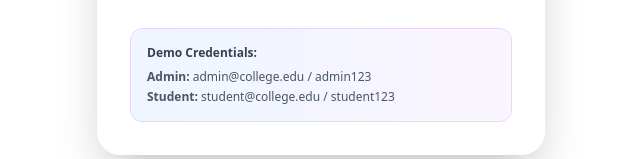
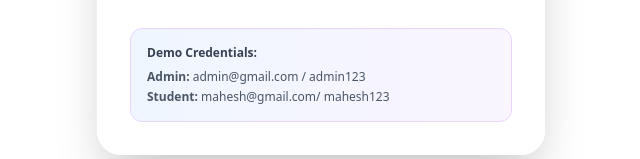
Before and after one commit to Maheshpawar01/payplex_assignment, a React app in the folder frontend/: page /login in a window 1280 px wide. Shown: the part 489-648 px from the top of the page, without its empty margins (319-959 px from the left). Built offline with nearby package versions, Linux system fonts and the light colour scheme; the HTML template or start-up script is replaced by a standard one.

Commit message:
add demo credentials

```diff
--- a/frontend/src/components/Dashboard.jsx
+++ b/frontend/src/components/Dashboard.jsx
@@ -310,7 +310,7 @@ const Dashboard = ({ setIsAuthenticated }) => {
       {/* Profile Modal */}
 {viewProfile && (
   <div className="fixed inset-0 bg-black/60 backdrop-blur-sm flex items-center justify-center p-4 z-50 animate-fadeIn">
-    <div className="bg-white rounded-2xl shadow-2xl max-w-md w-full max-h-[70vh] overflow-y-auto transform transition-all animate-slideUp">
+    <div className="bg-white rounded-2xl shadow-2xl max-w-md w-full max-h-[80vh] overflow-y-auto transform transition-all animate-slideUp">
       {/* Modal Header */}
       <div className="bg-gradient-to-r from-purple-600 to-blue-600 rounded-t-2xl px-6 py-4 sticky top-0 z-10">
         <div className="flex items-center justify-between">
--- a/frontend/src/components/Login.jsx
+++ b/frontend/src/components/Login.jsx
@@ -138,8 +138,8 @@ const Login = ({ setIsAuthenticated }) => {
           <div className="mt-6 p-4 bg-gradient-to-r from-blue-50 to-purple-50 rounded-xl border border-purple-200">
             <p className="text-xs font-semibold text-gray-700 mb-2">Demo Credentials:</p>
             <div className="space-y-1 text-xs text-gray-600">
-              <p><strong>Admin:</strong> admin@college.edu / admin123</p>
-              <p><strong>Student:</strong> student@college.edu / student123</p>
+              <p><strong>Admin:</strong> admin@gmail.com / admin123</p>
+              <p><strong>Student:</strong> mahesh@gmail.com/ mahesh123</p>
             </div>
           </div>
         </div>
```
